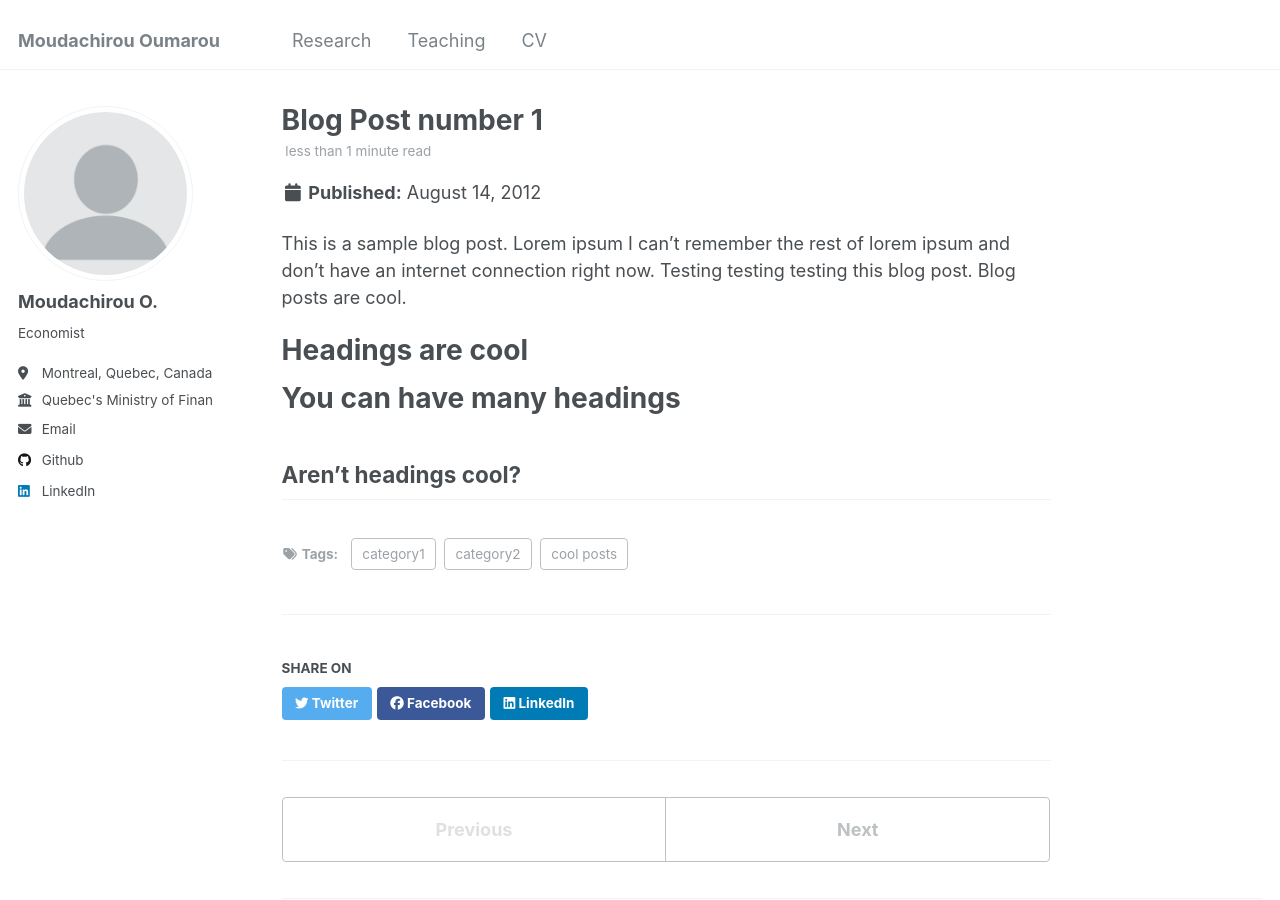
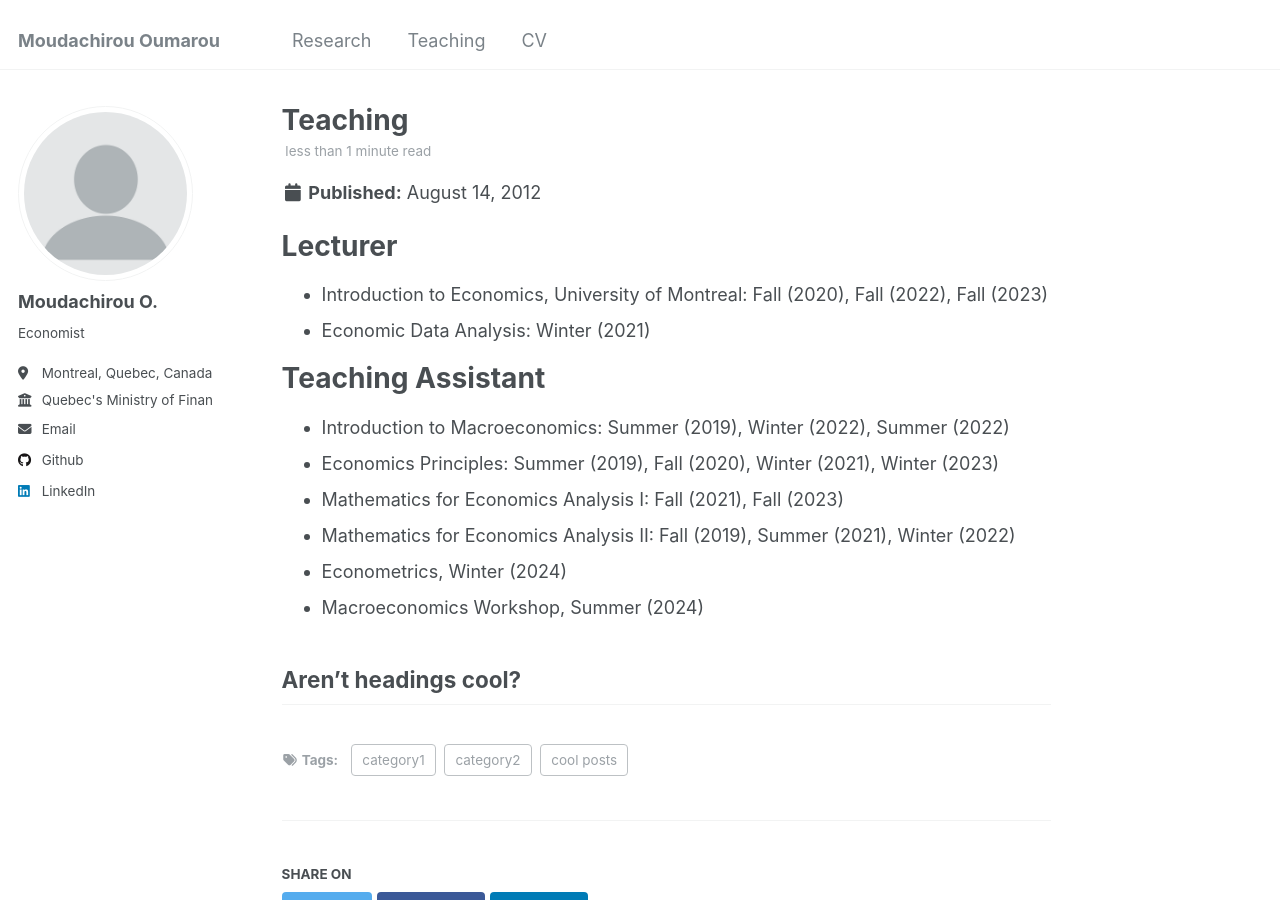
Before and after one commit to oumaroumoudachirou/oumaroumoudachirou.github.io, a Jekyll site: the page built from _posts/2012-08-14-blog-post-1.md, in a window 1280 px wide and 900 px high. Built offline with Jekyll 4.4.1, drawn with Linux system fonts in a browser that asks for light colours; a file with an impossible date is left out.

Commit message:
Update 2012-08-14-blog-post-1.md

```diff
--- a/_posts/2012-08-14-blog-post-1.md
+++ b/_posts/2012-08-14-blog-post-1.md
@@ -1,5 +1,5 @@
 ---
-title: 'Blog Post number 1'
+title: 'Teaching'
 date: 2012-08-14
 permalink: /posts/2012/08/blog-post-1/
 tags:
@@ -8,13 +8,22 @@ tags:
   - category2
 ---
 
-This is a sample blog post. Lorem ipsum I can't remember the rest of lorem ipsum and don't have an internet connection right now. Testing testing testing this blog post. Blog posts are cool.
 
-Headings are cool
+
+Lecturer
 ======
+* Introduction to Economics, University of Montreal: Fall (2020), Fall (2022), Fall (2023)
+* Economic Data Analysis: Winter (2021)
 
-You can have many headings
+
+Teaching Assistant
 ======
+* Introduction to Macroeconomics:  Summer (2019), Winter (2022), Summer (2022)
+* Economics Principles:  Summer (2019), Fall (2020), Winter (2021), Winter (2023)
+* Mathematics for Economics Analysis I: Fall (2021), Fall (2023)
+* Mathematics for Economics Analysis II: Fall (2019), Summer (2021),  Winter (2022)
+* Econometrics, Winter (2024)
+* Macroeconomics Workshop, Summer (2024)
 
 Aren't headings cool?
 ------
```
